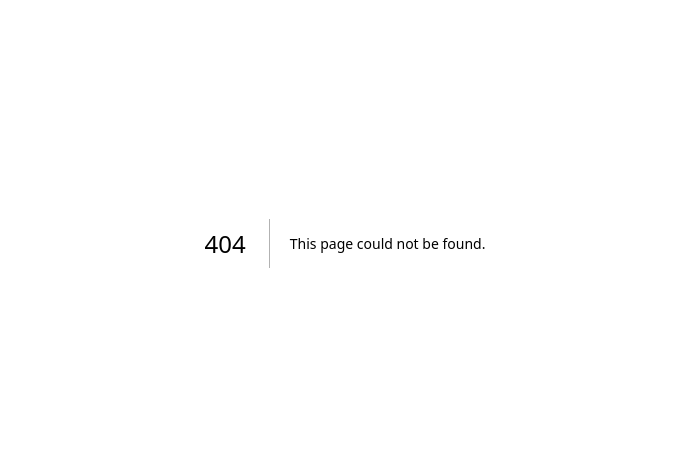
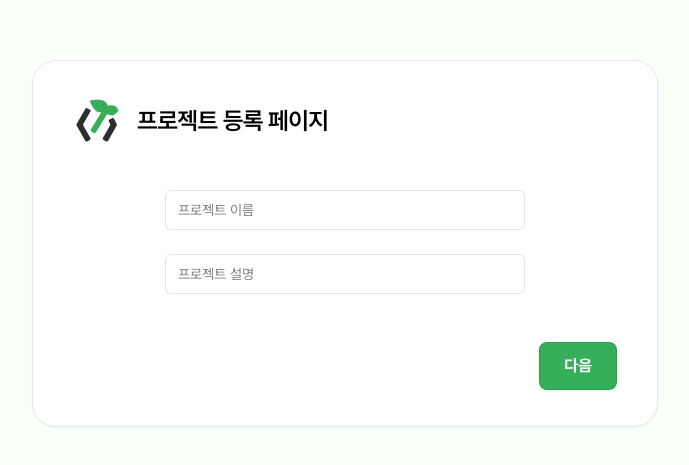
Before and after one commit to potato-club/gamza_club, a Next.js app: page /post in a window 1280 px wide. Before the commit this address had no page. Shown: the part 157-622 px from the top of the page, without its empty margins (295-984 px from the left). Built offline with nearby package versions, Linux system fonts and the light colour scheme.

Commit message:
feat: post 페이지 queryString을 사용한 Process 컴포넌트 구현

```diff
--- /dev/null
+++ b/src/app/(route)/post/_components/process/First.tsx
@@ -0,0 +1,21 @@
+import { CardButton, CardInput } from '@/app/_components/server/GamzaCard';
+import Link from 'next/link';
+import React from 'react';
+
+const First = () => {
+  return (
+    <div className="flex flex-col gap-y-5">
+      <div className="flex flex-col gap-y-6 p-7 items-center">
+        <CardInput size="large" placeholder="프로젝트 이름" />
+        <CardInput size="large" placeholder="프로젝트 설명" />
+      </div>
+      <div className="flex justify-end gap-x-3">
+        <Link href={'/post?idx=2'}>
+          <CardButton text="다음" color="green" />
+        </Link>
+      </div>
+    </div>
+  );
+};
+
+export default First;
--- /dev/null
+++ b/src/app/(route)/post/_components/process/Second.tsx
@@ -0,0 +1,34 @@
+import DatePicker from '@/app/_components/client/DatePicker';
+import { CardButton, CardInput } from '@/app/_components/server/GamzaCard';
+import InnerLayout from '@/app/_components/server/InnerLayout';
+import Link from 'next/link';
+import React from 'react';
+import Radios from '../RadioGroup';
+
+const Second = () => {
+  return (
+    <div className="flex flex-col gap-y-5">
+      <div className="flex flex-col gap-y-6 py-7">
+        <InnerLayout title={'상태'} content={<Radios />} />
+        <InnerLayout
+          title={'시작일'}
+          content={<DatePicker placeholder={'시작일 선택'} />}
+        />
+        <InnerLayout
+          title={'종료일'}
+          content={<DatePicker placeholder={'종료일 선택'} />}
+        />
+      </div>
+      <div className="flex justify-end gap-x-3">
+        <Link href={'/post?idx=1'}>
+          <CardButton text="이전" />
+        </Link>
+        <Link href={'/post?idx=3'}>
+          <CardButton text="다음" color="green" />
+        </Link>
+      </div>
+    </div>
+  );
+};
+
+export default Second;
--- /dev/null
+++ b/src/app/(route)/post/_components/process/Third.tsx
@@ -0,0 +1,33 @@
+import Mutate from '@/app/_components/client/Mutate';
+import { CardButton, CardInput } from '@/app/_components/server/GamzaCard';
+import InnerLayout from '@/app/_components/server/InnerLayout';
+import Link from 'next/link';
+import React from 'react';
+
+const Third = () => {
+  return (
+    <div className="flex flex-col gap-y-5">
+      <div className="flex flex-col gap-y-6 items-center p-7">
+        <InnerLayout
+          title={'애플리케이션 업로드'}
+          content={<CardInput size="medium" type="file" />}
+        />
+        <InnerLayout
+          title={'내부 포트'}
+          content={<CardInput size="medium" placeholder="포트 번호" />}
+        />
+      </div>
+      <div className="flex justify-end gap-x-3">
+        <Link href={'/post?idx=2'}>
+          <CardButton text="이전" />
+        </Link>
+        <Mutate
+          text="요청"
+          className="normal-button bg-[#36AE5A] text-white font-bold"
+        />
+      </div>
+    </div>
+  );
+};
+
+export default Third;
--- /dev/null
+++ b/src/app/(route)/post/_components/process/index.tsx
@@ -0,0 +1,19 @@
+import React from 'react';
+import First from './First';
+import Second from './Second';
+import Third from './Third';
+
+const Process = ({ idx }: { idx: number | undefined }) => {
+  switch (idx) {
+    case 1:
+      return <First />;
+    case 2:
+      return <Second />;
+    case 3:
+      return <Third />;
+    default:
+      return <First />;
+  }
+};
+
+export default Process;
--- /dev/null
+++ b/src/app/(route)/post/page.tsx
@@ -0,0 +1,18 @@
+import GamzaCard from '@/app/_components/server/GamzaCard';
+import React from 'react';
+import Process from './_components/process';
+
+const page = ({ searchParams }: any) => {
+  const pageIdx = Number(searchParams.idx);
+
+  return (
+    <div className="flex-col gap-6">
+      <GamzaCard
+        title={`프로젝트 등록 페이지`}
+        content={<Process idx={pageIdx} />}
+      />
+    </div>
+  );
+};
+
+export default page;
```
